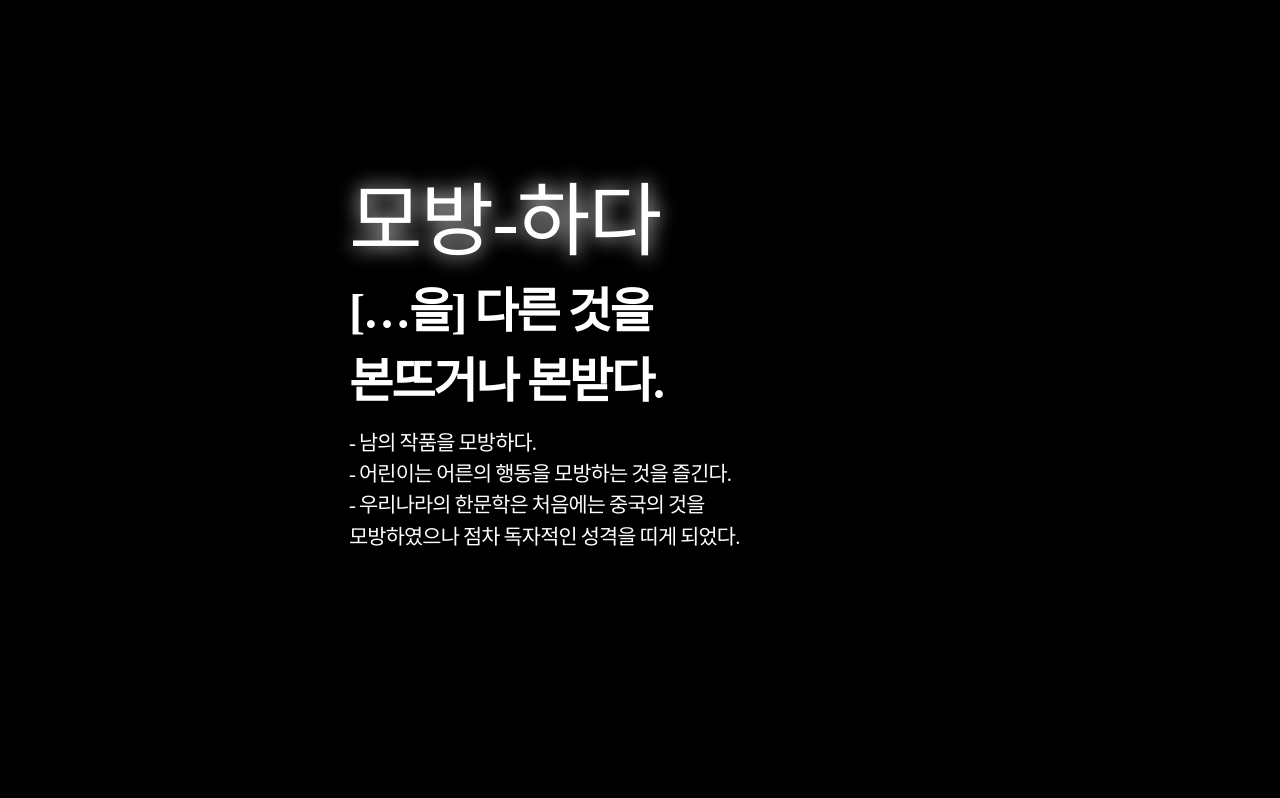
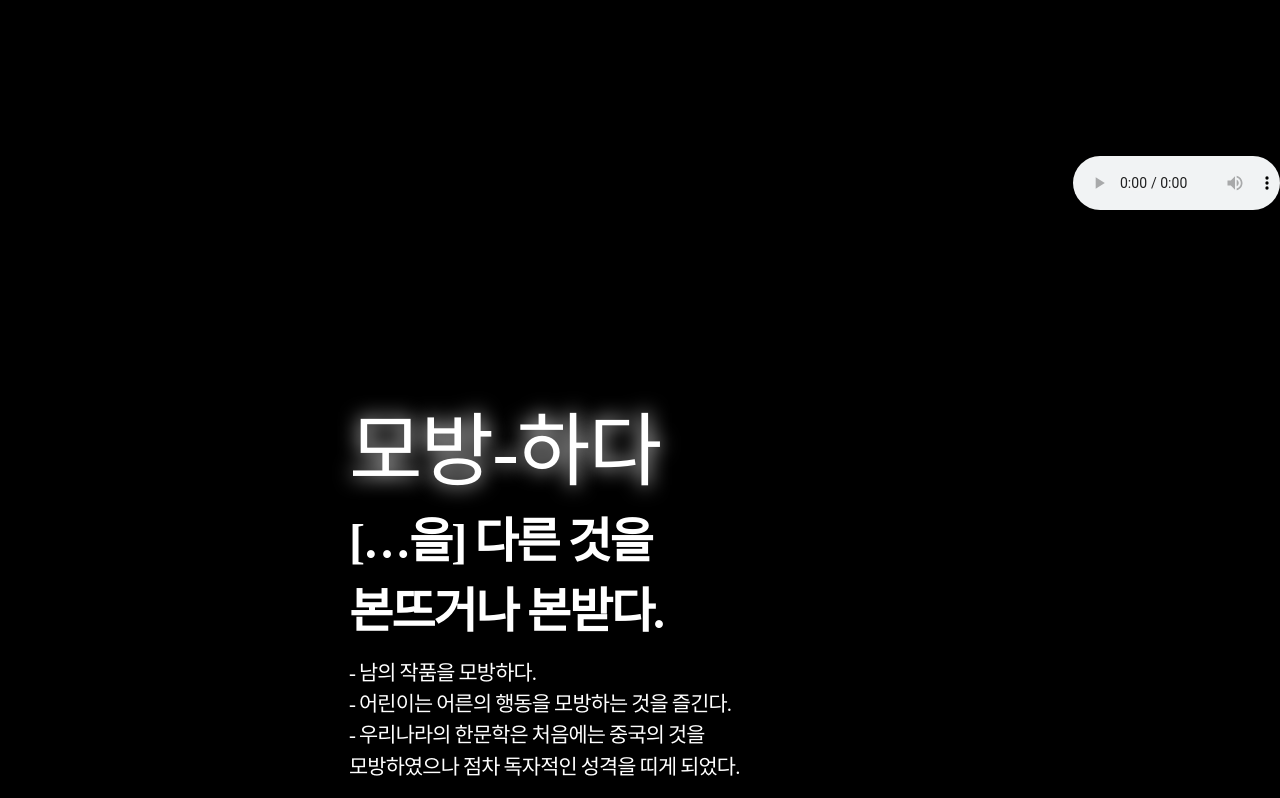
Before and after one commit to im-mh/mobang, a plain HTML site: page index.html in a window 1280 px wide. Shown: the part 1752-2550 px from the top of the page. Drawn offline with Linux system fonts and the light colour scheme.

Commit message:
Update index.html

```diff
--- a/index.html
+++ b/index.html
@@ -17,7 +17,11 @@
 	<header class="bg-header" id="A">
 		<img src="./img/액자.png" id="abs-mobang" class="head-ani"><img src="./img/모방.png" id="abs-mobang2" class="head-ani2">
 	</header>
-
+	<section>
+	<div class="row">
+		<div class="col-6"></div>
+		<div class="col-4"><audio class="center" id="abs_audio" src="./audio/Spirit_of_Fire.mp3" type="audio/mpeg" controls autoplay loop></audio></div></div>
+	</section>
 	<section>
 		<div class="row">
 			<div class="col-2"></div>
```
